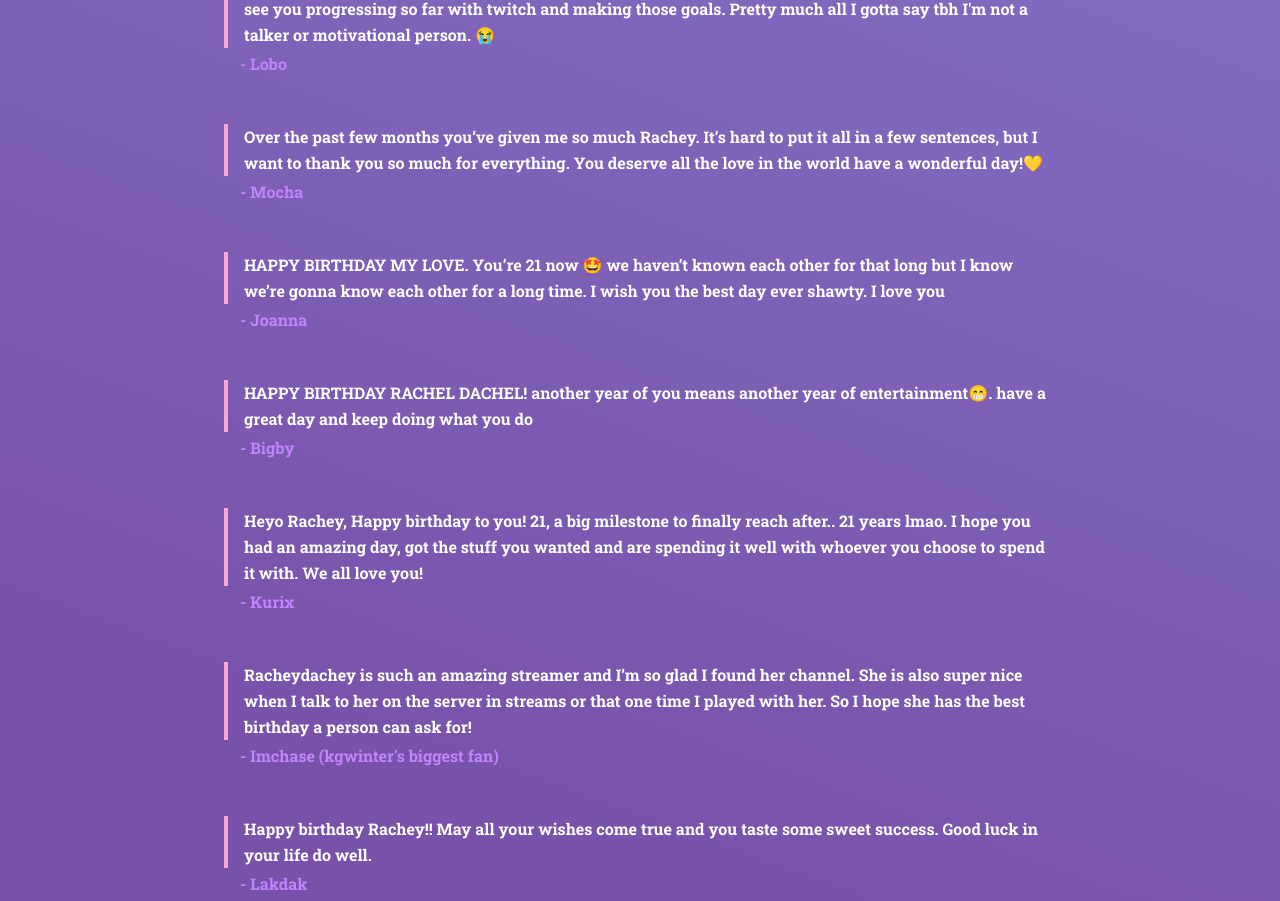
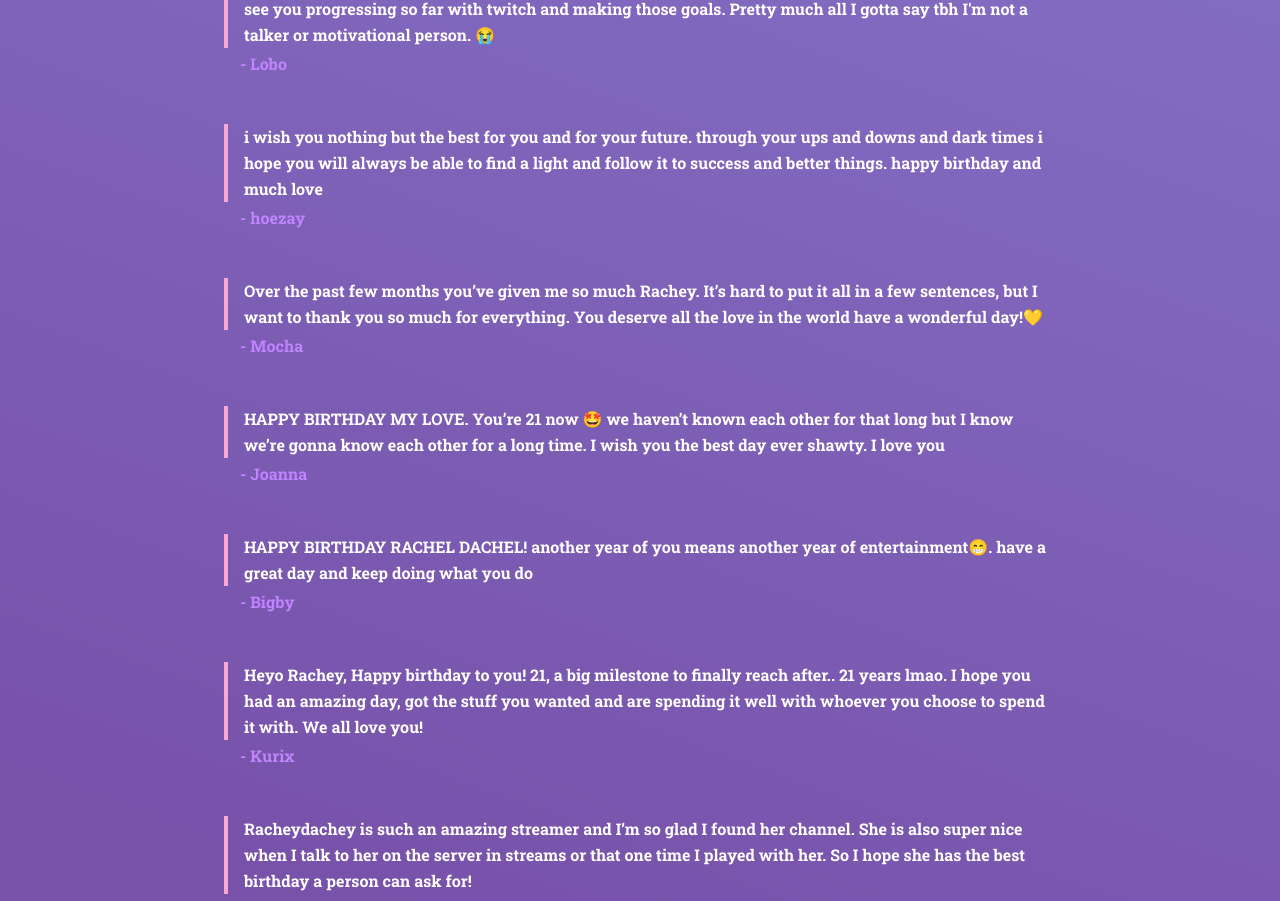
Before and after one commit to nexxeln/happy-bday-rachey, a Next.js app: page /wishboard in a window 1280 px wide. Shown: the part 1220-2121 px from the top of the page. Built offline with nearby package versions, Linux system fonts and the light colour scheme.

Commit message:
add hoezay section

```diff
--- a/pages/wishboard.tsx
+++ b/pages/wishboard.tsx
@@ -50,6 +50,10 @@ const Wishboard: NextPage = () => {
           <Wish
             wish="Hey rachey its lobo first I just wanna say happy birthday and I hope you enjoy your day. And uh I'm glad to see you progressing so far with twitch and making those goals. Pretty much all I gotta say tbh I'm not a talker or motivational person. 😭"
             sender="Lobo"
+          />
+          <Wish
+            wish="i wish you nothing but the best for you and for your future. through your ups and downs and dark times i hope you will always be able to find a light and follow it to success and better things. happy birthday and much love"
+            sender="hoezay"
           />
           <Wish
             wish="Over the past few months you’ve given me so much Rachey. It’s hard to put it all in a few sentences, but I want to thank you so much for everything. You deserve all the love in the world have a wonderful day!💛"
```
